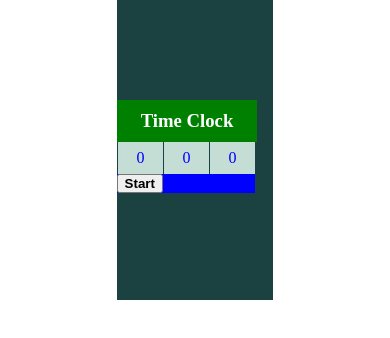
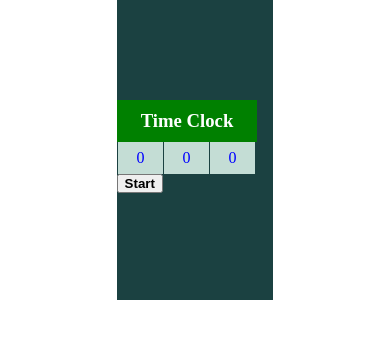
Before and after one commit to suri33833/Stopwatch, a plain HTML site: page index.html in a window 390 px wide. Drawn offline with Linux system fonts and the light colour scheme.

Commit message:
css color

```diff
--- a/style.css
+++ b/style.css
@@ -34,7 +34,6 @@
 .btns {
   display: flex;
   margin: auto;
-  background-color: blue;
 }
 .btn {
   width: 33%;
@@ -63,7 +62,6 @@
     display: flex;
     margin: 0;
     width: 138px;
-    background-color: blue;
   }
   .btn {
     width: 33%;
```
